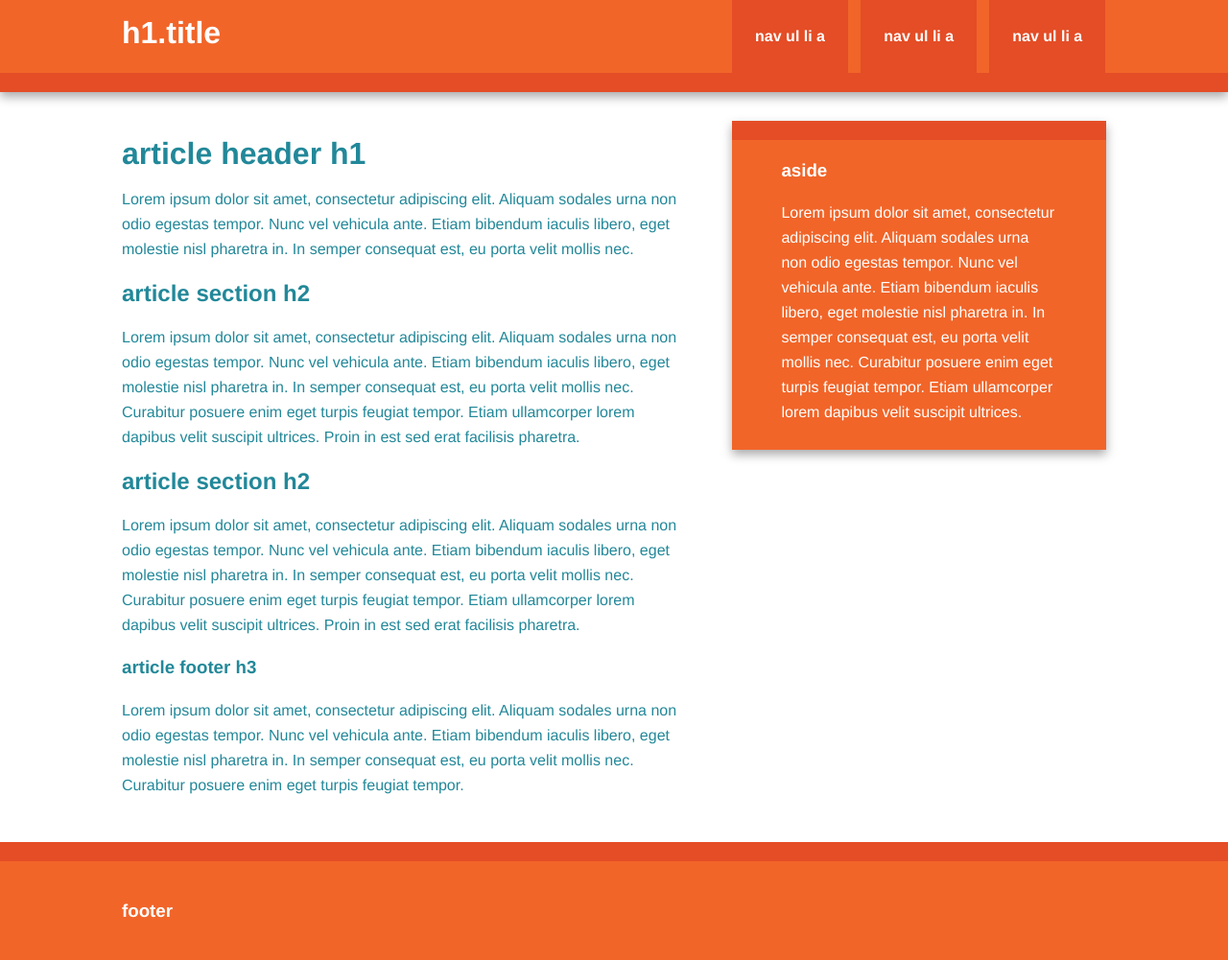
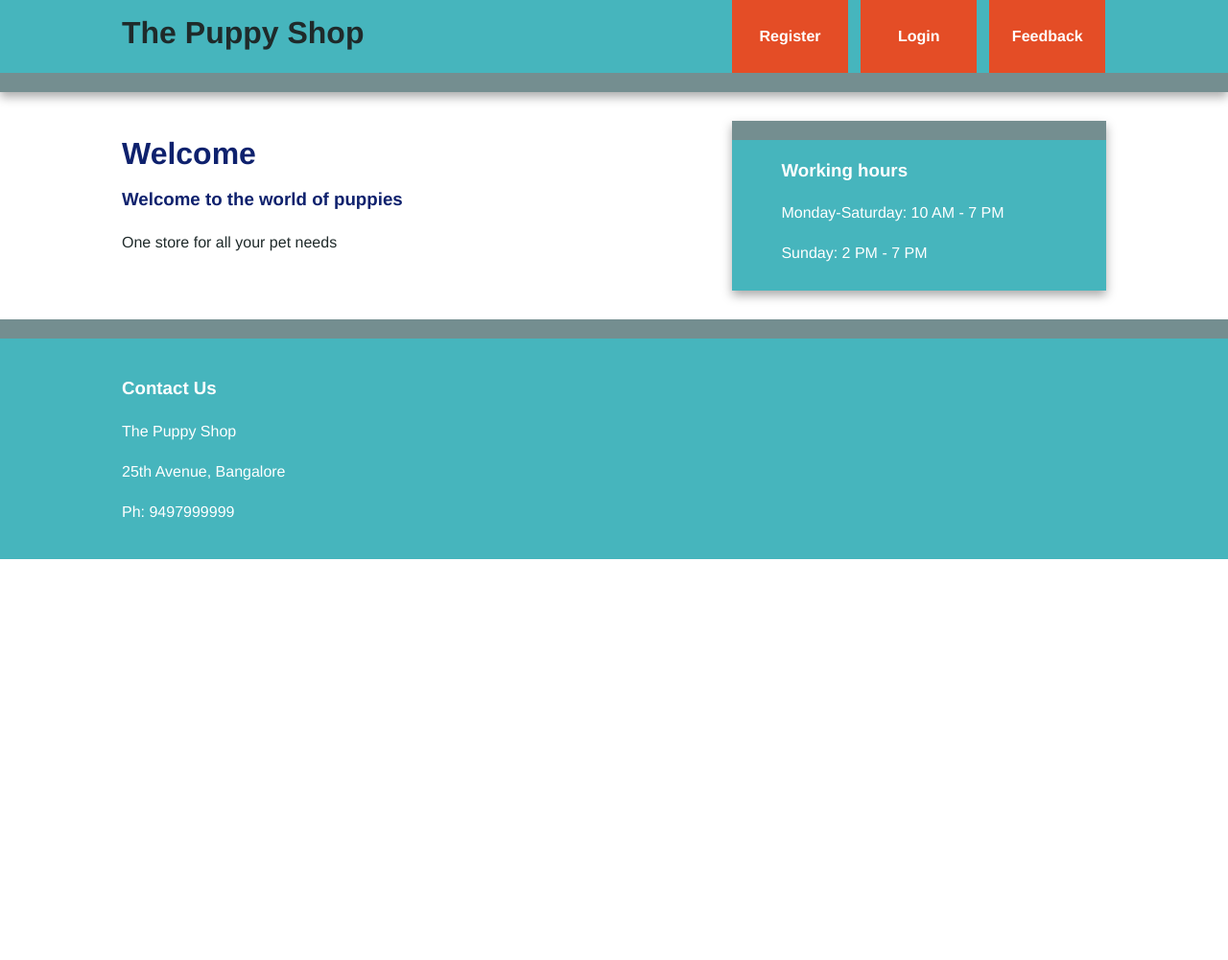
Before and after one commit to dgorovoy456/flask_in_python_persipio_course, a Python web app: template flask/templates/index.html in a window 1280 px wide. Shown: the whole page at 96% size. After the commit the page ends 583 px from the top, so only its background shows below. Run offline with Jinja, Linux system fonts and the light colour scheme; the template is opened without the code that fills it, so the values that code supplies are empty; some libraries are stand-ins or nearby versions.

Commit message:
Simple website refactoring

```diff
--- a/flask/static/css/main.css
+++ b/flask/static/css/main.css
@@ -1,7 +1,7 @@
 /*! HTML5 Boilerplate v5.0 | MIT License | http://h5bp.com/ */
 
 html {
-    color: #289;
+    color: #1F2A2A;
     font-size: 1em;
     line-height: 1.4;
 }
@@ -70,22 +70,22 @@ body {
    =================== */
 
 .header-container {
-    border-bottom: 20px solid #e44d26;
+    border-bottom: 20px solid #748E90;
 }
 
 .footer-container,
 .main aside {
-    border-top: 20px solid #e44d26;
+    border-top: 20px solid #748E90;
 }
 
 .header-container,
 .footer-container,
 .main aside {
-    background: #f16529;
+    background: #46B5BD;
 }
 
 .title {
-    color: white;
+    color: #1F2A2A;
 }
 
 /* ==============
@@ -153,8 +153,22 @@ nav a:hover {
 /* ==========================================================================
    Author's custom styles
    ========================================================================== */
-
-
+a {
+    color: #E94D1C;
+}
+a:hover {
+    color: #E9C31C;
+}
+a:visited{
+    color: #68E91C;
+}
+h1,h2,h3,h4,h5,h6 {
+    color: #0E216D;
+}
+.main aside h3,
+footer h3{
+    color:white;
+}
 
 
 
--- a/flask/templates/index.html
+++ b/flask/templates/index.html
@@ -16,12 +16,12 @@
 
         <div class="header-container">
             <header class="wrapper clearfix">
-                <h1 class="title">h1.title</h1>
+                <h1 class="title">The Puppy Shop</h1>
                 <nav>
                     <ul>
-                        <li><a href="#">nav ul li a</a></li>
-                        <li><a href="#">nav ul li a</a></li>
-                        <li><a href="#">nav ul li a</a></li>
+                        <li><a href="#">Register</a></li>
+                        <li><a href="#">Login</a></li>
+                        <li><a href="#">Feedback</a></li>
                     </ul>
                 </nav>
             </header>
@@ -32,26 +32,17 @@
 
                 <article>
                     <header>
-                        <h1>article header h1</h1>
-                        <p>Lorem ipsum dolor sit amet, consectetur adipiscing elit. Aliquam sodales urna non odio egestas tempor. Nunc vel vehicula ante. Etiam bibendum iaculis libero, eget molestie nisl pharetra in. In semper consequat est, eu porta velit mollis nec.</p>
+                        <h1>Welcome</h1>
+                        <h3>Welcome to the world of puppies</h3>
+                        <p>One store for all your pet needs</p>
                     </header>
-                    <section>
-                        <h2>article section h2</h2>
-                        <p>Lorem ipsum dolor sit amet, consectetur adipiscing elit. Aliquam sodales urna non odio egestas tempor. Nunc vel vehicula ante. Etiam bibendum iaculis libero, eget molestie nisl pharetra in. In semper consequat est, eu porta velit mollis nec. Curabitur posuere enim eget turpis feugiat tempor. Etiam ullamcorper lorem dapibus velit suscipit ultrices. Proin in est sed erat facilisis pharetra.</p>
-                    </section>
-                    <section>
-                        <h2>article section h2</h2>
-                        <p>Lorem ipsum dolor sit amet, consectetur adipiscing elit. Aliquam sodales urna non odio egestas tempor. Nunc vel vehicula ante. Etiam bibendum iaculis libero, eget molestie nisl pharetra in. In semper consequat est, eu porta velit mollis nec. Curabitur posuere enim eget turpis feugiat tempor. Etiam ullamcorper lorem dapibus velit suscipit ultrices. Proin in est sed erat facilisis pharetra.</p>
-                    </section>
-                    <footer>
-                        <h3>article footer h3</h3>
-                        <p>Lorem ipsum dolor sit amet, consectetur adipiscing elit. Aliquam sodales urna non odio egestas tempor. Nunc vel vehicula ante. Etiam bibendum iaculis libero, eget molestie nisl pharetra in. In semper consequat est, eu porta velit mollis nec. Curabitur posuere enim eget turpis feugiat tempor.</p>
-                    </footer>
+
                 </article>
 
                 <aside>
-                    <h3>aside</h3>
-                    <p>Lorem ipsum dolor sit amet, consectetur adipiscing elit. Aliquam sodales urna non odio egestas tempor. Nunc vel vehicula ante. Etiam bibendum iaculis libero, eget molestie nisl pharetra in. In semper consequat est, eu porta velit mollis nec. Curabitur posuere enim eget turpis feugiat tempor. Etiam ullamcorper lorem dapibus velit suscipit ultrices.</p>
+                    <h3>Working hours</h3>
+                    <p>Monday-Saturday: 10 AM - 7 PM</p>
+                    <p>Sunday: 2 PM - 7 PM</p>
                 </aside>
 
             </div> <!-- #main -->
@@ -59,7 +50,10 @@
 
         <div class="footer-container">
             <footer class="wrapper">
-                <h3>footer</h3>
+                <h3>Contact Us</h3>
+                <p>The Puppy Shop</p>
+                <p>25th Avenue, Bangalore</p>
+                <p>Ph: 9497999999</p>
             </footer>
         </div>
 
--- a/tips_and_tricks.txt
+++ b/tips_and_tricks.txt
@@ -1,2 +1,3 @@
 1. http://www.initializr.com/ - to get templates
-2.
+2. https://htmlcolorcodes.com/ - to choose color and get hex number of it
+3.
```
